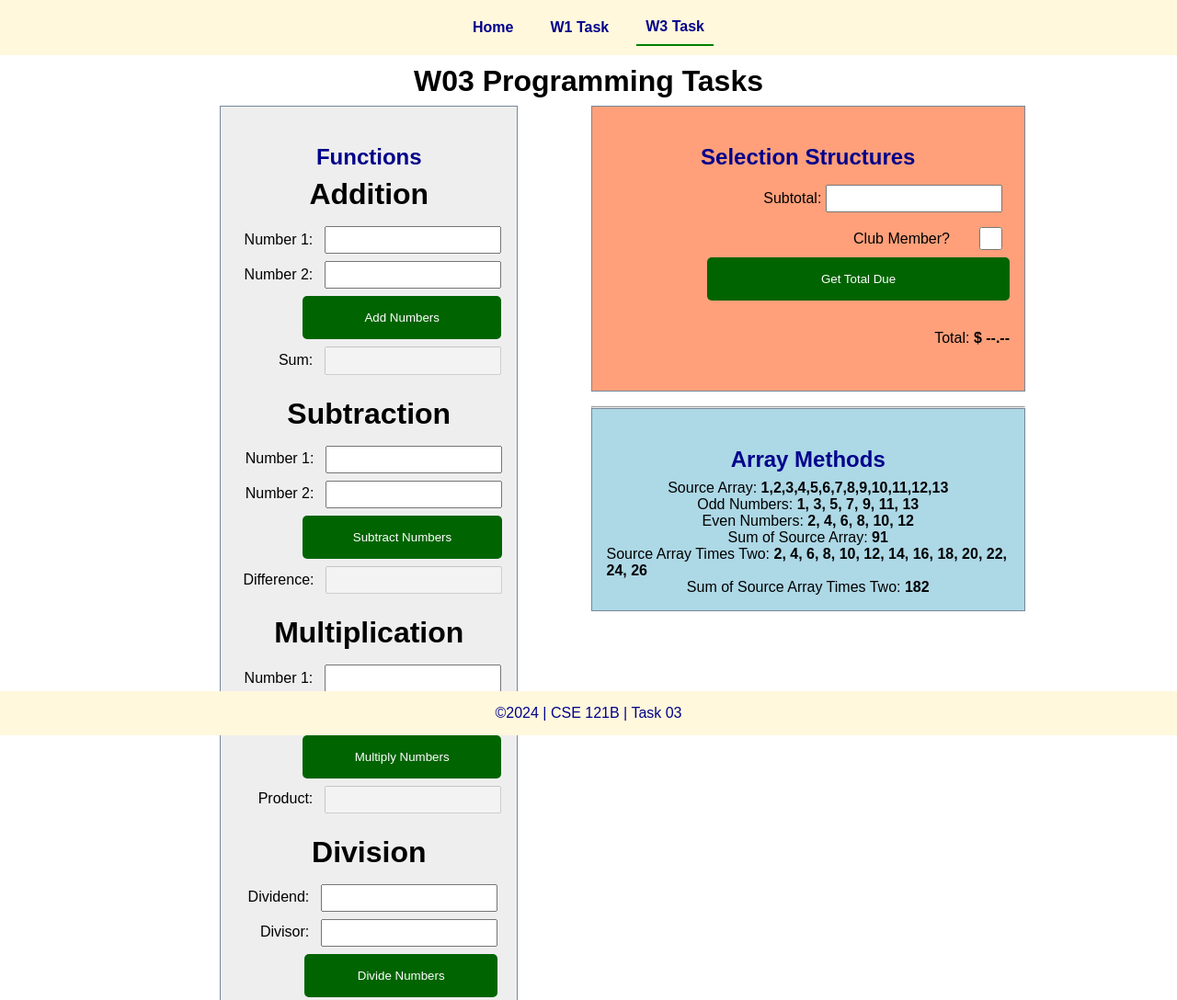
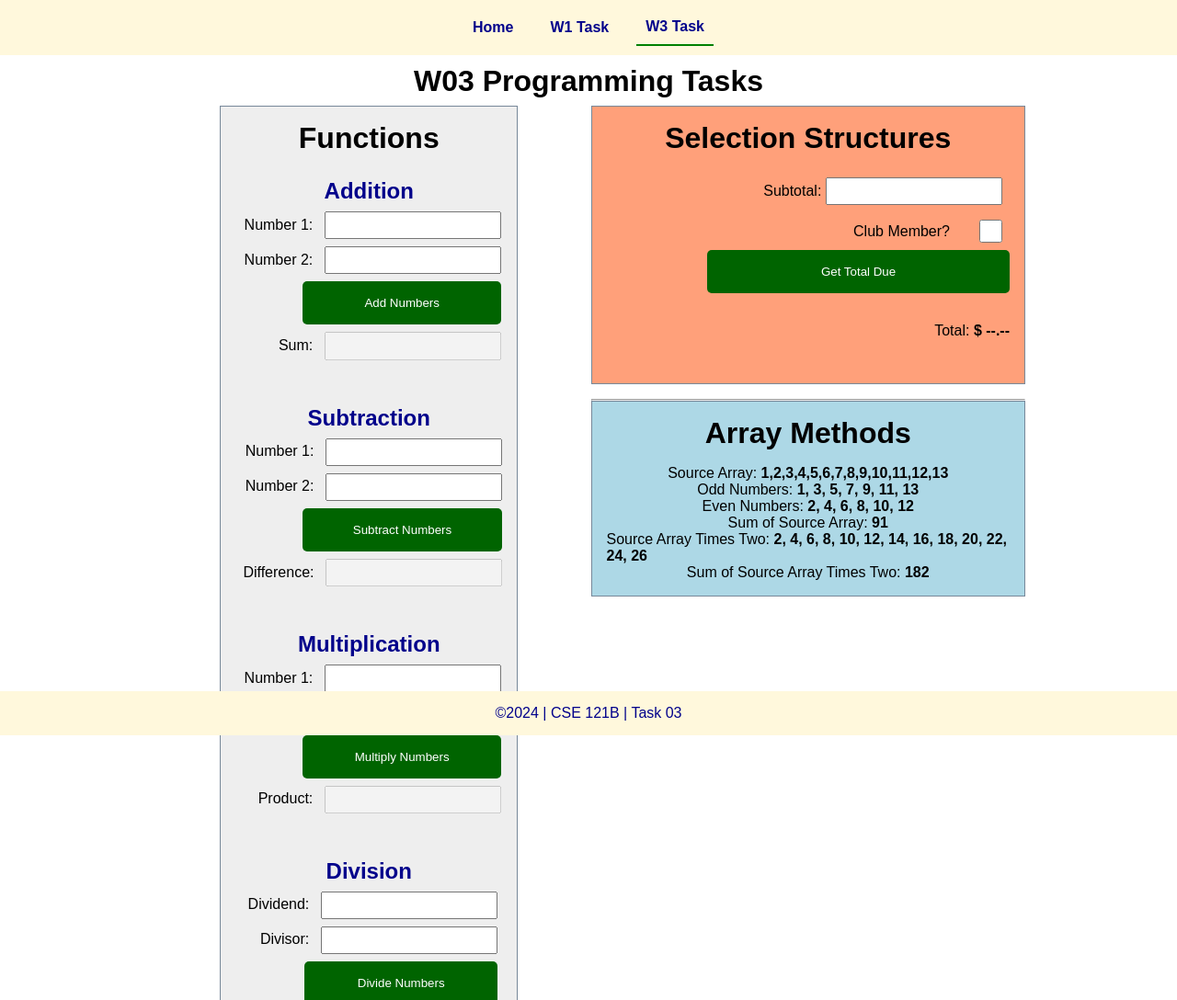
Before and after one commit to TimSansone/cse121b, a plain HTML site: page w03-task.html in a window 1280 px wide. Shown: the top 1088 px of the page at 92% size. Drawn offline with Linux system fonts and the light colour scheme.

Commit message:
Week 3 Updates

```diff
--- a/scripts/w03-task.js
+++ b/scripts/w03-task.js
@@ -4,7 +4,7 @@
 /* Function Definition - Add Numbers */
 function add(number1, number2) {
     return number1 + number2;
-  }
+}
 
 function addNumbers() {
   let number1 = Number(document.querySelector('#add1').value);
@@ -44,7 +44,6 @@ const multiplyNumbers = () => {
   document.querySelector('#product').value = multiply(number1, number2);
 };
 document.querySelector('#multiplyNumbers').addEventListener('click', multiplyNumbers);
-
 
 /* Open Function Use - Divide Numbers */
 
--- a/styles/main.css
+++ b/styles/main.css
@@ -1,4 +1,4 @@
-/* Universal Selector */
+
 * {
     margin: 0;
     padding: 0;
--- a/w03-task.html
+++ b/w03-task.html
@@ -25,8 +25,8 @@
     <main id="task3">
         <section id="section1">
             <article>
-              <h2>Functions</h2>
-                <h3>Addition</h3>
+              <h3>Functions</h3>
+                <h2>Addition</h2>
                 <div>
                     <label for="add1">Number 1:</label>
                     <input type="number" id="add1" name="add1">
@@ -44,7 +44,7 @@
                 </div>
             </article>
             <article>
-                <h3>Subtraction</h3>
+                <h2>Subtraction</h2>
                 <div>
                     <label for="subtract1">Number 1:</label>
                     <input type="number" id="subtract1" name="subtract1">
@@ -63,7 +63,7 @@
 
             </article>
             <article>
-                <h3>Multiplication</h3>
+                <h2>Multiplication</h2>
                 <div>
                     <label for="factor1">Number 1:</label>
                     <input type="number" id="factor1" name="factor1">
@@ -81,7 +81,7 @@
                 </div>
             </article>
             <article>
-                <h3>Division</h3>
+                <h2>Division</h2>
                 <div>
                     <label for="dividend">Dividend:</label>
                     <input type="number" id="dividend" name="dividend">
@@ -101,7 +101,7 @@
         </section>
        <div>
             <section id="section2">
-                <h2>Selection Structures</h2>
+                <h3>Selection Structures</h3>
                 <label class="right">Subtotal:
                     <input type="number" id="subtotal">
                 </label>
@@ -118,7 +118,7 @@
             </section>
         <hr>
         <section id="section3">
-                <h2>Array Methods</h2>
+                <h3>Array Methods</h3>
                 <p>
                     Source Array: <strong><span id="array"></span></strong>
                 </p>
```
